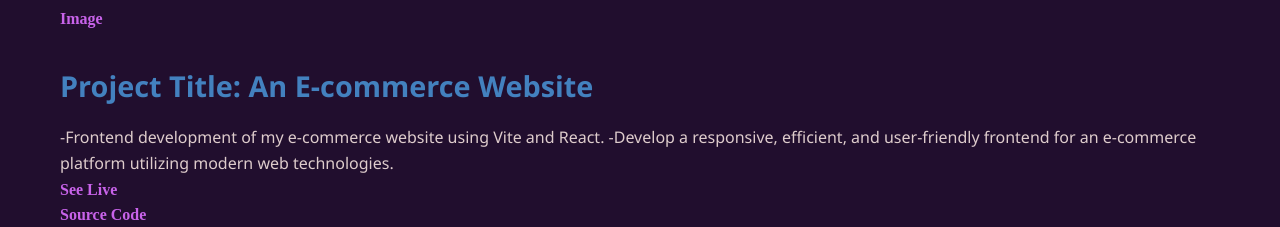
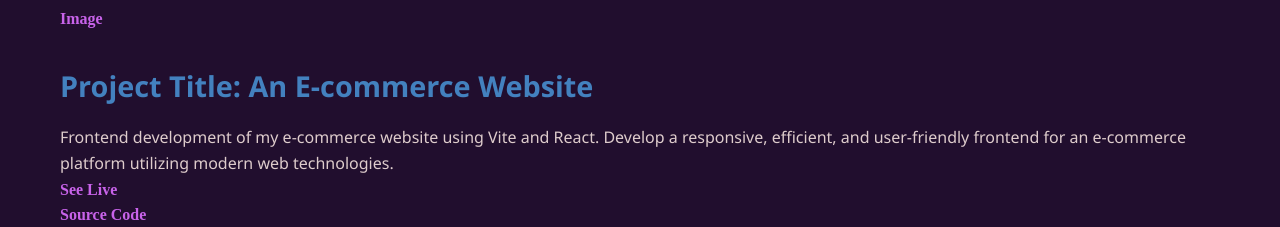
Before and after one commit to ShaileshKharola/Portfolio, a website built with Parcel: page src/index.html in a window 1280 px wide. Shown: the part 2566-2793 px from the top of the page. Built offline with nearby package versions, Linux system fonts and the light colour scheme; files whose address does not match are found by name.

Commit message:
Update index.html

```diff
--- a/src/index.html
+++ b/src/index.html
@@ -197,8 +197,8 @@
                 <h3 class="project-wrapper__text-title">Project Title: An E-commerce Website</h3>
                 <div>
                   <p class="mb-4">
-                    -Frontend development of my e-commerce website using Vite and React.
-                    -Develop a responsive, efficient, and user-friendly frontend for an e-commerce platform utilizing modern web technologies.
+                    Frontend development of my e-commerce website using Vite and React.
+                    Develop a responsive, efficient, and user-friendly frontend for an e-commerce platform utilizing modern web technologies.
                 </div>
                 <a
                   rel="noreferrer"
```
